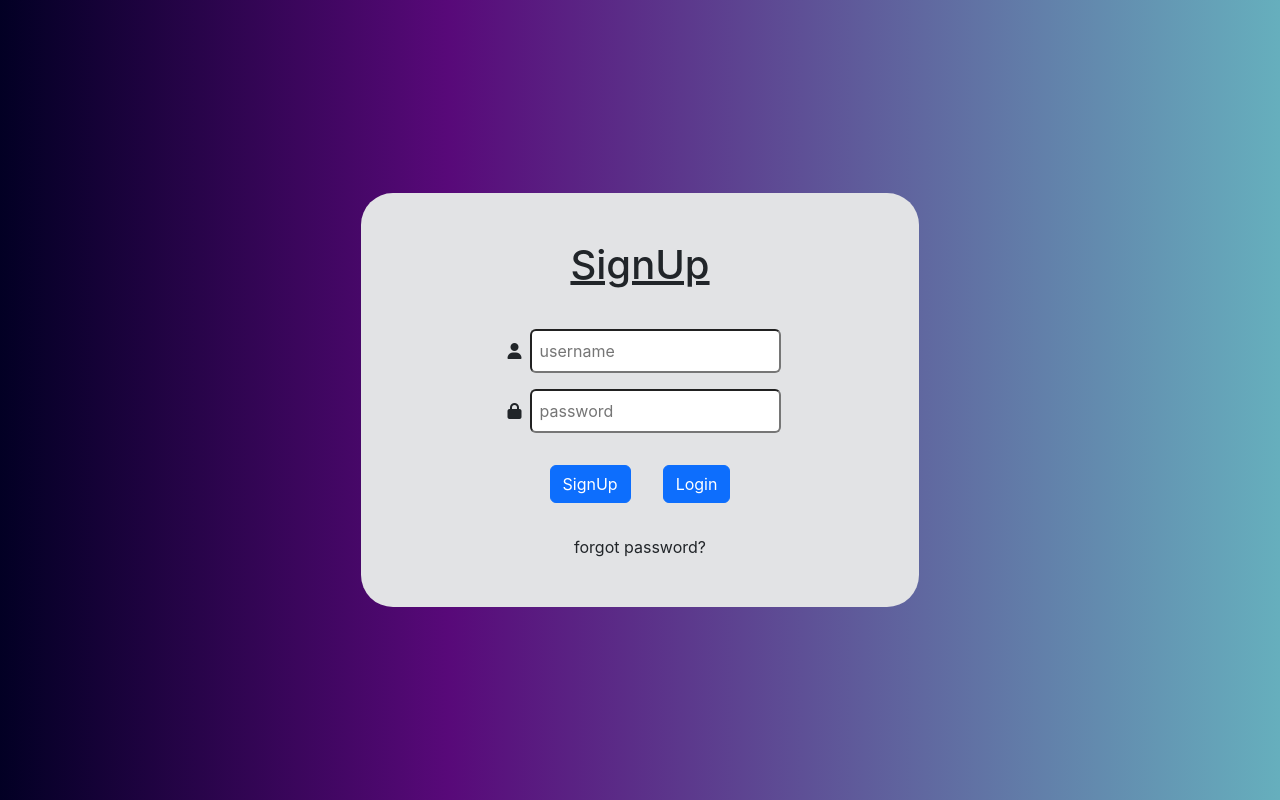
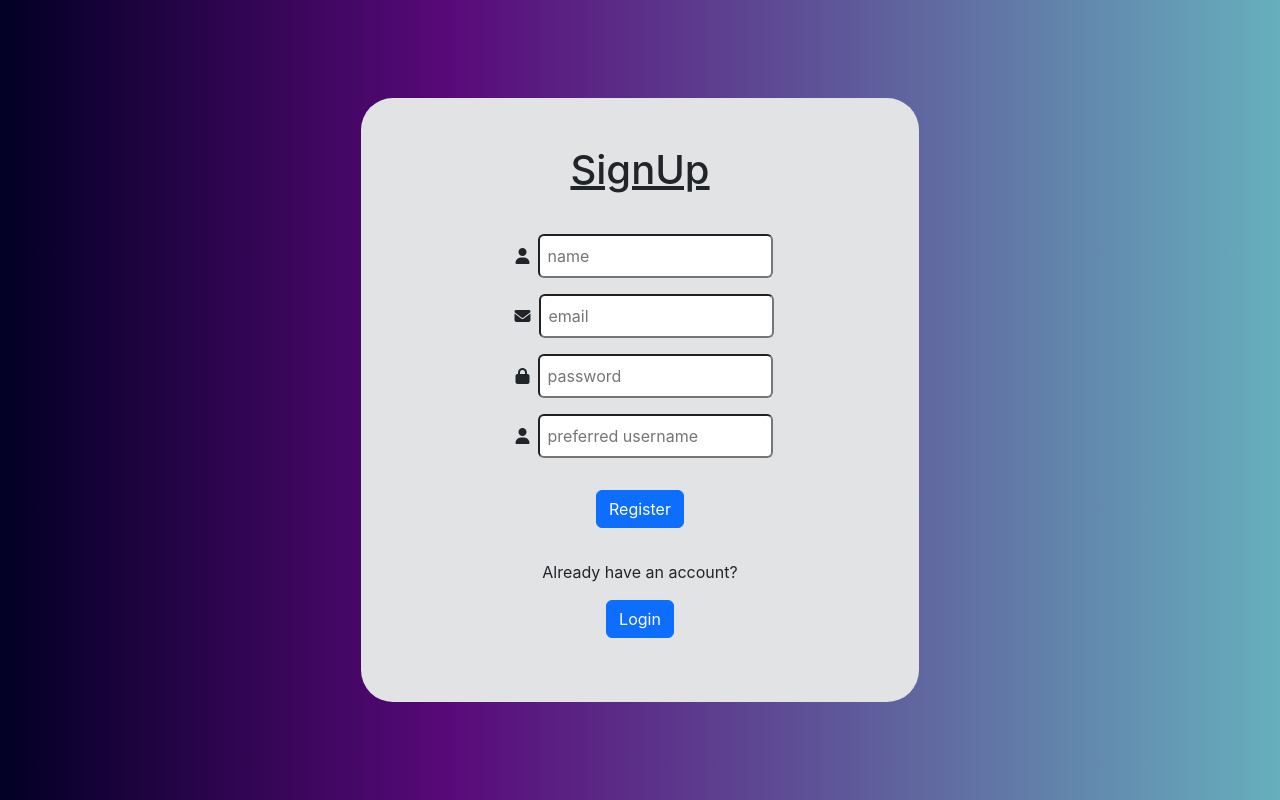
Before and after one commit to Shabnapm99/Login-SignUpPage, a React (Create React App) app: page / in a window 1280 px wide. Both pictures are taken after a click on the button "SignUp". Built offline with nearby package versions, Linux system fonts and the light colour scheme.

Commit message:
Login and register page completed

```diff
--- a/src/App.js
+++ b/src/App.js
@@ -2,12 +2,9 @@ import './App.css';
 import LoginPage from './components/LoginPage';
 
 function App() {
-  // const [action, setHeader] = useState("Login")
+  //const [action, setHeader] = useState("Login")
   return (
     <div className="App container">
-      {
-
-      }
      <LoginPage/>
     </div>
   );
--- a/src/components/LoginPage.js
+++ b/src/components/LoginPage.js
@@ -1,14 +1,17 @@
 import React,{useState} from 'react'
 
 
-function LoginPage() {
+function LoginPage(props) {
     const [action, setHeader] = useState("Login")
+    //const[isLogin, setAction] = useState("Login")
   return (
     <div className='position-relative vh-100'>
         <div className='container bg-secondary-subtle rounded-5 position-absolute top-50 start-50 translate-middle pb-5 pt-5 w-50'>
       <div className="header pb-3"><h1 className=''><u>{action}</u></h1></div>
       {/* <div className="row"> */}
-      <div className="inputs">
+    {/*Use ternary operator to show required page*/}
+      {action==="Login"?
+        <><div className="inputs">
         <div className="input m-3">
             {/* <img src='' alt=''></img> */}
             <i className="fa-solid fa-user p-2"></i>{/*This is from font awesome.Add script tag to index.html to use these icons */}
@@ -26,6 +29,41 @@ function LoginPage() {
      <button type='submit' className='btn btn-primary m-3' onClick={()=>setHeader("Login")}>Login</button>
       </div>
       <div className="forgotPassword">forgot password?</div>
+        </>
+      :
+      <div className='SignUp inputs'>
+        <div className="input m-3">
+        <div className="input m-3">
+            {/* <img src='' alt=''></img> */}
+            <i className="fa-solid fa-user p-2"></i>
+            <input type='text' placeholder='name' className='rounded p-2 w-50'></input>
+        </div>
+        <div className="input m-3">
+            {/* <img src='' alt=''></img> */}
+            <i class="fa-solid fa-envelope p-2"></i>
+            <input type='email' placeholder='email' className='rounded p-2 w-50'></input>
+        </div>
+        <div className="input m-3">
+            {/* <img src='' alt=''></img> */}
+            <i className="fa-solid fa-lock p-2"></i>
+            <input type='password' placeholder='password' className='rounded p-2 w-50'></input>
+        </div>
+        <div className="input m-3">
+            {/* <img src='' alt=''></img> */}
+            <i className="fa-solid fa-user p-2"></i>
+            <input type='text' placeholder='preferred username' className='rounded p-2 w-50'></input>
+        </div>
+        <button type='submit' className='btn btn-primary m-3'>Register</button>
+
+        </div>
+        <div>Already have an account?
+        {/* <p><i onClick={()=>setHeader("Login")}>Login</i></p> */}
+        </div>
+        <div>
+        <button className='btn btn-primary m-3' onClick={()=>setHeader("Login")}>Login</button>
+        </div>
+      </div>
+}
       {/* </div> */}
 
     </div>
```
